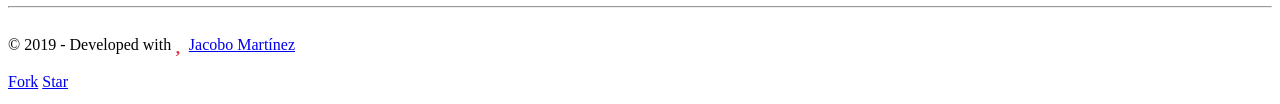
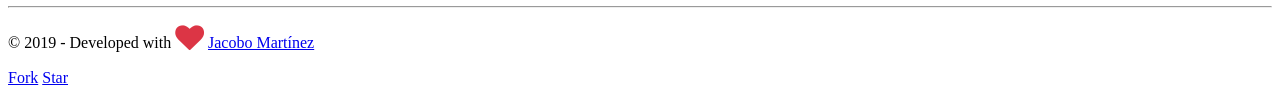
Before and after one commit to JamesRobert013/simplefolio, a website: page src/template.html in a window 1280 px wide. Shown: the part 3564-3668 px from the top of the page. Drawn offline with nearby package versions, Linux system fonts and the light colour scheme.

Commit message:
add author heart icon on footer

```diff
--- a/src/template.html
+++ b/src/template.html
@@ -260,12 +260,12 @@
 
         <hr />
 
-        <!-- If you give me some credit it will be the best for me :) -->
+        <!-- If you give me some credit, will be huge for me :) -->
         <p class="footer__text">
           © 2019 - Developed with
           <i
             style="color: #dc3545; font-size: 1.8rem"
-            class="fas fa-heart px-1"
+            class="fa fa-heart px-1"
           ></i>
           <a href="https://github.com/covidev" target="_blank"
             >Jacobo Martínez
```
